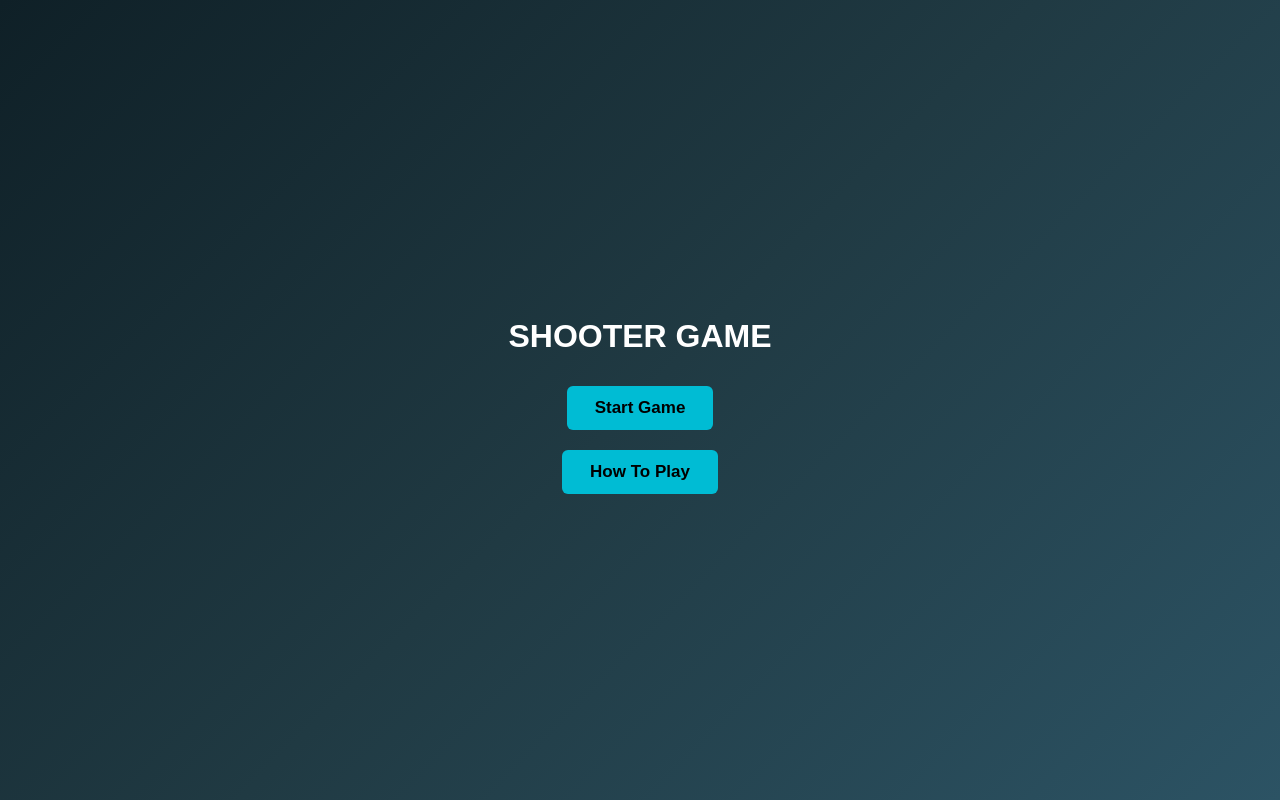
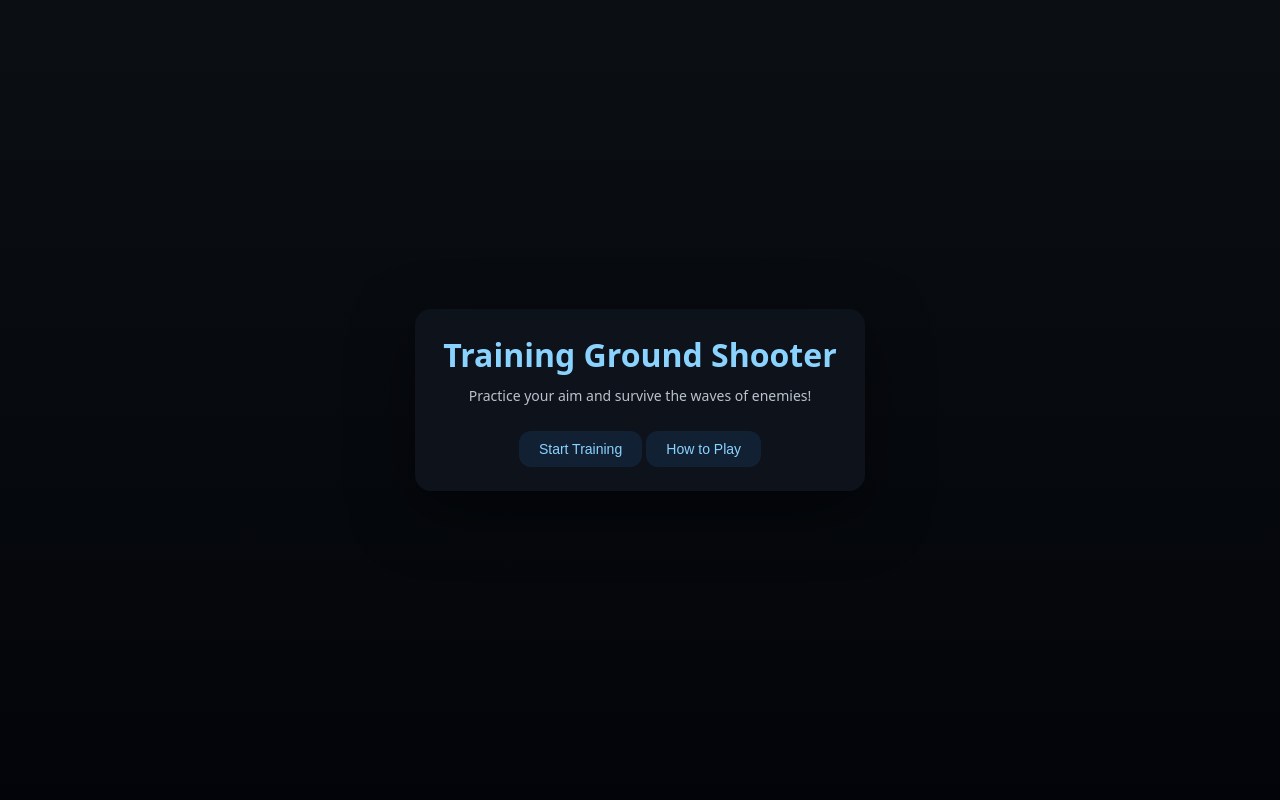
Before and after one commit to abhiramnayani-a11y/.AA, a plain HTML site: page index.html in a window 1280 px wide. Drawn offline with Linux system fonts and the light colour scheme.

Commit message:
Update index.html

```diff
--- a/index.html
+++ b/index.html
@@ -1,208 +1,157 @@
 <!DOCTYPE html>
 <html lang="en">
 <head>
-  <meta charset="UTF-8" />
-  <title>Shooter Game</title>
-  <style>
-    body { margin: 0; font-family: Arial; background: #111; color: white; overflow: hidden; }
-    canvas { background: #1a1a1a; display: block; margin: auto; }
-    .ui { position: absolute; top: 10px; left: 10px; }
-    .menu, .pause, .gameover, .win, .howto {
-      position: absolute;
-      inset: 0;
-      background: linear-gradient(135deg, #0f2027, #203a43, #2c5364);
-      display: flex;
-      flex-direction: column;
-      justify-content: center;
-      align-items: center;
-      text-align: center;
-    }
-    button {
-      padding: 12px 28px;
-      margin: 10px;
-      font-size: 17px;
-      cursor: pointer;
-      border: none;
-      border-radius: 6px;
-      background: #00bcd4;
-      color: #000;
-      font-weight: bold;
-    }
-    button:hover { background: #26c6da; }
-  </style>
+<meta charset="UTF-8" />
+<meta name="viewport" content="width=device-width, initial-scale=1.0" />
+<title>Training Ground Shooter</title>
+<style>
+html, body { margin: 0; padding: 0; background:#0b0f14; color:#e6eef8; font-family: system-ui, Arial; }
+canvas { display:block; margin:0 auto; background: radial-gradient(1200px 800px at 50% 50%, #1a2330, #0b0f14); }
+
+#ui { position: fixed; top: 12px; left: 12px; background: rgba(15,20,30,.8); backdrop-filter: blur(5px); border-radius: 12px; padding: 10px 14px; font-size:14px; display:flex; flex-direction:column; gap:4px; color:#e6eef8; }
+#ui b { color:#8bd3ff; font-size:16px; }
+
+#center { position: fixed; inset:0; display:flex; align-items:center; justify-content:center; pointer-events:none; }
+#crosshair { width:18px; height:18px; border:1px solid #9fe3ff; border-radius:50%; box-shadow:0 0 10px rgba(159,227,255,.6); }
+
+#footer { position: fixed; bottom: 10px; left: 50%; transform: translateX(-50%); opacity:.7; font-size:12px; }
+
+#menu { position:fixed; inset:0; display:flex; align-items:center; justify-content:center; background:linear-gradient(180deg,#0b0f14,#020409); z-index:10; }
+#menuContent { background:rgba(15,20,30,.85); border-radius:16px; padding:24px 28px; text-align:center; box-shadow:0 20px 60px rgba(0,0,0,.5); }
+#menuContent h1 { margin:0 0 10px;color:#8bd3ff; }
+#menuContent p { opacity:.8; margin:0 0 16px; font-size:14px; }
+#menuContent button { padding:10px 20px; border-radius:12px; border:none; background:#122033; color:#8bd3ff; cursor:pointer; margin-top:10px; font-size:14px; }
+
+#pauseOverlay { position:fixed; inset:0; background:rgba(0,0,0,.5); display:flex; align-items:center; justify-content:center; flex-direction:column; color:#e6eef8; font-size:28px; display:none; z-index:20; gap:12px; }
+
+#levelOverlay { position:fixed; inset:0; background:rgba(0,0,0,.8); display:flex; align-items:center; justify-content:center; flex-direction:column; color:#e6eef8; font-size:28px; display:none; z-index:15; }
+</style>
 </head>
 <body>
-<canvas id="game" width="900" height="500"></canvas>
-
-<div class="menu" id="menu">
-  <h1>SHOOTER GAME</h1>
-  <button onclick="startGame()">Start Game</button>
-  <button onclick="showHowTo()">How To Play</button>
+<div id="menu">
+  <div id="menuContent">
+    <h1>Training Ground Shooter</h1>
+    <p>Practice your aim and survive the waves of enemies!</p>
+    <button id="startBtn">Start Training</button>
+    <button id="howToBtn">How to Play</button>
+    <div id="howToText" style="display:none; margin-top:12px; text-align:left; font-size:14px; opacity:.85;">
+      <b>Controls:</b><br>
+      WASD: Move<br>
+      Mouse: Aim<br>
+      Left Click: Shoot<br>
+      P: Pause / Resume<br>
+      Reach score 500 to complete the level
+    </div>
+  </div>
 </div>
 
-<div class="howto" id="howto" style="display:none">
-  <h2>HOW TO PLAY</h2>
-  <p><b>Movement (WASD)</b></p>
-  <p>W – Move forward (up)</p>
-  <p>S – Move backward (down)</p>
-  <p>A – Move left</p>
-  <p>D – Move right</p>
-  <br>
-  <p><b>Combat</b></p>
-  <p>Mouse Move – Aim the gun</p>
-  <p>Left Mouse Click – Shoot</p>
-  <br>
-  <p><b>Game Controls</b></p>
-  <p>P – Pause / Resume</p>
-  <p>ESC – Back to Main Menu</p>
-  <br>
-  <p><b>Objective</b></p>
-  <p>Defeat enemies and reach 500 score each level.</p>
-  <p>Beat all 3 levels to win.</p>
-  <button onclick="backFromHowTo()">Back</button>
+<div id="pauseOverlay">
+  <div>Paused</div>
+  <button id="resumeBtn">Resume</button>
+  <button id="menuBtn">Back to Menu</button>
 </div>
 
-<div class="pause" id="pause" style="display:none">
-  <h2>Paused</h2>
-  <button onclick="resume()">Resume</button>
-  <button onclick="backToMenu()">Menu</button>
+<div id="levelOverlay">
+  <div id="levelText">Level 1</div>
+  <button id="nextLevelBtn">Start Level</button>
 </div>
 
-<div class="win" id="win" style="display:none">
-  <h1>You Win!</h1>
-  <button onclick="backToMenu()">Menu</button>
+<div id="ui">
+  <div><b>Training Ground Shooter</b></div>
+  <div>Level: <span id="levelUI">1</span></div>
+  <div>HP: <span id="hp">200</span> | Score: <span id="score">0</span></div>
 </div>
 
-<div class="gameover" id="gameover" style="display:none">
-  <h1>Game Over</h1>
-  <button onclick="backToMenu()">Menu</button>
-</div>
+<div id="center"><div id="crosshair"></div></div>
+<div id="footer">Smooth 2D physics • Simple UI • Practice accuracy</div>
+<canvas id="game" width="960" height="540"></canvas>
 
 <script>
-const canvas = document.getElementById('game');
-const ctx = canvas.getContext('2d');
+const canvas=document.getElementById('game');
+const ctx=canvas.getContext('2d');
+const hpEl=document.getElementById('hp');
+const scoreEl=document.getElementById('score');
+const levelUI=document.getElementById('levelUI');
 
-let state = 'menu';
-let keys = {};
-let bullets = [];
-let enemies = [];
-let score = 0;
-let level = 1;
+const menu=document.getElementById('menu');
+const startBtn=document.getElementById('startBtn');
+const howToBtn=document.getElementById('howToBtn');
+const howToText=document.getElementById('howToText');
+const pauseOverlay=document.getElementById('pauseOverlay');
+const resumeBtn=document.getElementById('resumeBtn');
+const menuBtn=document.getElementById('menuBtn');
+const levelOverlay=document.getElementById('levelOverlay');
+const levelText=document.getElementById('levelText');
+const nextLevelBtn=document.getElementById('nextLevelBtn');
 
-const levels = {
-  1: { playerHP: 200, enemyHP: 50, enemyDMG: 20, speed: 1.5, points: 10 },
-  2: { playerHP: 350, enemyHP: 80, enemyDMG: 50, speed: 2.2, points: 15 },
-  3: { playerHP: 500, enemyHP: 120, enemyDMG: 70, speed: 2.8, points: 20 }
-};
+let gameStarted=false;
+let gamePaused=false;
+let level=1;
 
-let player = { x: 450, y: 250, hp: 200, speed: 3 };
+const shootSound=new Audio('https://freesound.org/data/previews/320/320181_5260877-lq.mp3');
+const hitSound=new Audio('https://freesound.org/data/previews/341/341695_3248244-lq.mp3');
+const playerHitSound=new Audio('https://freesound.org/data/previews/341/341695_3248244-lq.mp3');
 
-function startGame() {
-  document.getElementById('menu').style.display = 'none';
-  resetLevel();
-  state = 'play';
+startBtn.addEventListener('click',()=>startGame());
+howToBtn.addEventListener('click',()=>{howToText.style.display=howToText.style.display==='none'?'block':'none';});
+resumeBtn.addEventListener('click',()=>{gamePaused=false; pauseOverlay.style.display='none';});
+menuBtn.addEventListener('click',()=>{gamePaused=false; gameStarted=false; pauseOverlay.style.display='none'; menu.style.display='flex'; levelOverlay.style.display='none'; resetGame(); level=1; updateLevelUI();});
+nextLevelBtn.addEventListener('click',()=>{levelOverlay.style.display='none'; gamePaused=false; updateLevelUI();});
+
+function startGame(){gameStarted=true; gamePaused=false; menu.style.display='none'; showLevel();}
+function showLevel(){levelOverlay.style.display='flex'; levelText.textContent='Level '+level; resetGame(); setLevelSettings();}
+function setLevelSettings(){
+  if(level===1){player.speed=3.2; player.hp=200;}
+  if(level===2){player.speed=2.8; player.hp=350;}
+  if(level===3){player.speed=2.6; player.hp=500;}
+  updateLevelUI();
 }
+function updateLevelUI(){levelUI.textContent=level;}
+function resetGame(){player.hp=level===2?350:level===3?500:200; bullets=[]; enemies=[]; score=0; hpEl.textContent=player.hp; scoreEl.textContent=score;}
 
-function resetLevel() {
-  bullets = [];
-  enemies = [];
-  score = 0;
-  player.hp = levels[level].playerHP;
-}
+const keys={};
+let mouse={x:canvas.width/2, y:canvas.height/2};
+window.addEventListener('keydown', e=>{keys[e.key.toLowerCase()]=true; if(e.key.toLowerCase()==='p'&&gameStarted){gamePaused=!gamePaused; pauseOverlay.style.display=gamePaused?'flex':'none';}});
+window.addEventListener('keyup', e=>keys[e.key.toLowerCase()]=false);
+canvas.addEventListener('mousemove', e=>{const r=canvas.getBoundingClientRect(); mouse.x=(e.clientX-r.left)*(canvas.width/r.width); mouse.y=(e.clientY-r.top)*(canvas.height/r.height);});
 
-function showHowTo() {
-  document.getElementById('menu').style.display = 'none';
-  document.getElementById('howto').style.display = 'flex';
-}
+const player={x:canvas.width/2,y:canvas.height/2,r:12,speed:3.2,hp:200,damage:30};
+let bullets=[];
+let enemies=[];
+let score=0;
 
-function backFromHowTo() {
-  document.getElementById('howto').style.display = 'none';
-  document.getElementById('menu').style.display = 'flex';
-}
+canvas.addEventListener('mousedown',()=>{if(!gamePaused){shoot(); shootSound.currentTime=0; shootSound.play();}});
+function shoot(){const ang=Math.atan2(mouse.y-player.y,mouse.x-player.x); bullets.push({x:player.x,y:player.y,vx:Math.cos(ang)*8,vy:Math.sin(ang)*8,life:90,damage:30});}
 
-function backToMenu() {
-  location.reload();
-}
+function spawnEnemy(){if(!gameStarted||gamePaused)return;
+ const side=Math.floor(Math.random()*4); let x,y;
+ if(side===0){x=0;y=Math.random()*canvas.height;} if(side===1){x=canvas.width;y=Math.random()*canvas.height;} if(side===2){x=Math.random()*canvas.width;y=0;} if(side===3){x=Math.random()*canvas.width;y=canvas.height;}
+ let speed=1.0+Math.random()*0.8; let hp=50; let damage=20; let points=10;
+ if(level===2){speed+=0.5; hp=80; damage=50; points=15;}
+ if(level===3){speed+=0.8; hp=120; damage=70; points=20;}
+ enemies.push({x,y,r:14,speed,hp,damage,points});}
+setInterval(spawnEnemy,1200);
 
-function resume() {
-  document.getElementById('pause').style.display = 'none';
-  state = 'play';
-}
+function update(){if(!gameStarted||gamePaused)return;
+ if(keys['w'])player.y-=player.speed; if(keys['s'])player.y+=player.speed; if(keys['a'])player.x-=player.speed; if(keys['d'])player.x+=player.speed;
+ player.x=Math.max(player.r,Math.min(canvas.width-player.r,player.x)); player.y=Math.max(player.r,Math.min(canvas.height-player.r,player.y));
+ bullets.forEach(b=>{b.x+=b.vx;b.y+=b.vy;b.life--;}); bullets=bullets.filter(b=>b.life>0);
+ enemies.forEach(e=>{const a=Math.atan2(player.y-e.y,player.x-e.x); e.x+=Math.cos(a)*e.speed; e.y+=Math.sin(a)*e.speed;});
+ bullets.forEach(b=>{enemies.forEach(e=>{const d=Math.hypot(b.x-e.x,b.y-e.y); if(d<e.r){e.hp-=b.damage; b.life=0; hitSound.currentTime=0; hitSound.play();}});});
+ enemies=enemies.filter(e=>{if(e.hp<=0){score+=e.points; return false;} const d=Math.hypot(player.x-e.x,player.y-e.y); if(d<e.r+player.r){player.hp-=e.damage; playerHitSound.currentTime=0; playerHitSound.play();} return true;});
+ if(player.hp<=0){gamePaused=true; pauseOverlay.style.display='flex';}
+ if(score>=500){gamePaused=true; if(level<3){level++; showLevel();} else{alert('You beat the game!'); gameStarted=false; menu.style.display='flex';}} hpEl.textContent=Math.max(0,player.hp); scoreEl.textContent=score;}
 
-window.addEventListener('keydown', e => {
-  keys[e.key.toLowerCase()] = true;
-  if (e.key === 'p' && state === 'play') {
-    state = 'pause';
-    document.getElementById('pause').style.display = 'flex';
-  }
-});
-window.addEventListener('keyup', e => keys[e.key.toLowerCase()] = false);
+function draw(){if(!gameStarted)return;
+ ctx.clearRect(0,0,canvas.width,canvas.height);
+ ctx.strokeStyle='rgba(255,255,255,.05)'; for(let x=0;x<canvas.width;x+=40){ctx.beginPath();ctx.moveTo(x,0);ctx.lineTo(x,canvas.height);ctx.stroke();}
+ for(let y=0;y<canvas.height;y+=40){ctx.beginPath();ctx.moveTo(0,y);ctx.lineTo(canvas.width,y);ctx.stroke();}
+ ctx.fillStyle='#8bd3ff'; ctx.beginPath(); ctx.arc(player.x,player.y,player.r,0,Math.PI*2); ctx.fill();
+ ctx.strokeStyle='#cfefff'; ctx.beginPath(); ctx.moveTo(player.x,player.y); ctx.lineTo(mouse.x,mouse.y); ctx.stroke();
+ ctx.fillStyle='#fff'; bullets.forEach(b=>{ctx.fillRect(b.x-2,b.y-2,4,4);});
+ ctx.fillStyle='#ff6b6b'; enemies.forEach(e=>{ctx.beginPath();ctx.arc(e.x,e.y,e.r,0,Math.PI*2);ctx.fill();});}
 
-canvas.addEventListener('click', e => {
-  if (state !== 'play') return;
-  bullets.push({ x: player.x, y: player.y, dx: (e.offsetX-player.x)/10, dy:(e.offsetY-player.y)/10 });
-});
-
-function spawnEnemy() {
-  enemies.push({ x: Math.random()*900, y: Math.random()*500, hp: levels[level].enemyHP });
-}
-
-function update() {
-  if (state !== 'play') return;
-
-  if (keys['w']) player.y -= player.speed;
-  if (keys['s']) player.y += player.speed;
-  if (keys['a']) player.x -= player.speed;
-  if (keys['d']) player.x += player.speed;
-
-  bullets.forEach(b => { b.x += b.dx; b.y += b.dy; });
-
-  enemies.forEach(e => {
-    let dx = player.x - e.x;
-    let dy = player.y - e.y;
-    let dist = Math.hypot(dx,dy);
-    e.x += dx/dist * levels[level].speed;
-    e.y += dy/dist * levels[level].speed;
-    if (dist < 20) player.hp -= levels[level].enemyDMG;
-  });
-
-  bullets.forEach((b, bi) => {
-    enemies.forEach((e, ei) => {
-      if (Math.hypot(b.x-e.x,b.y-e.y)<15) {
-        e.hp -= 30;
-        bullets.splice(bi,1);
-        if (e.hp<=0) {
-          enemies.splice(ei,1);
-          score += levels[level].points;
-        }
-      }
-    });
-  });
-
-  if (Math.random()<0.02) spawnEnemy();
-
-  if (player.hp<=0) {
-    state='over';
-    document.getElementById('gameover').style.display='flex';
-  }
-
-  if (score>=500) {
-    if (level<3) { level++; resetLevel(); }
-    else { document.getElementById('win').style.display='flex'; state='win'; }
-  }
-}
-
-function draw() {
-  ctx.clearRect(0,0,900,500);
-  ctx.fillStyle='cyan'; ctx.fillRect(player.x-10,player.y-10,20,20);
-  ctx.fillStyle='yellow'; bullets.forEach(b=>ctx.fillRect(b.x,b.y,5,5));
-  ctx.fillStyle='red'; enemies.forEach(e=>ctx.fillRect(e.x-10,e.y-10,20,20));
-  ctx.fillStyle='white'; ctx.fillText(`HP: ${player.hp} Score: ${score} Level: ${level}`,10,20);
-}
-
-function loop() {
-  update(); draw(); requestAnimationFrame(loop);
-}
+function loop(){update(); draw(); requestAnimationFrame(loop);}
 loop();
 </script>
 </body>
```
